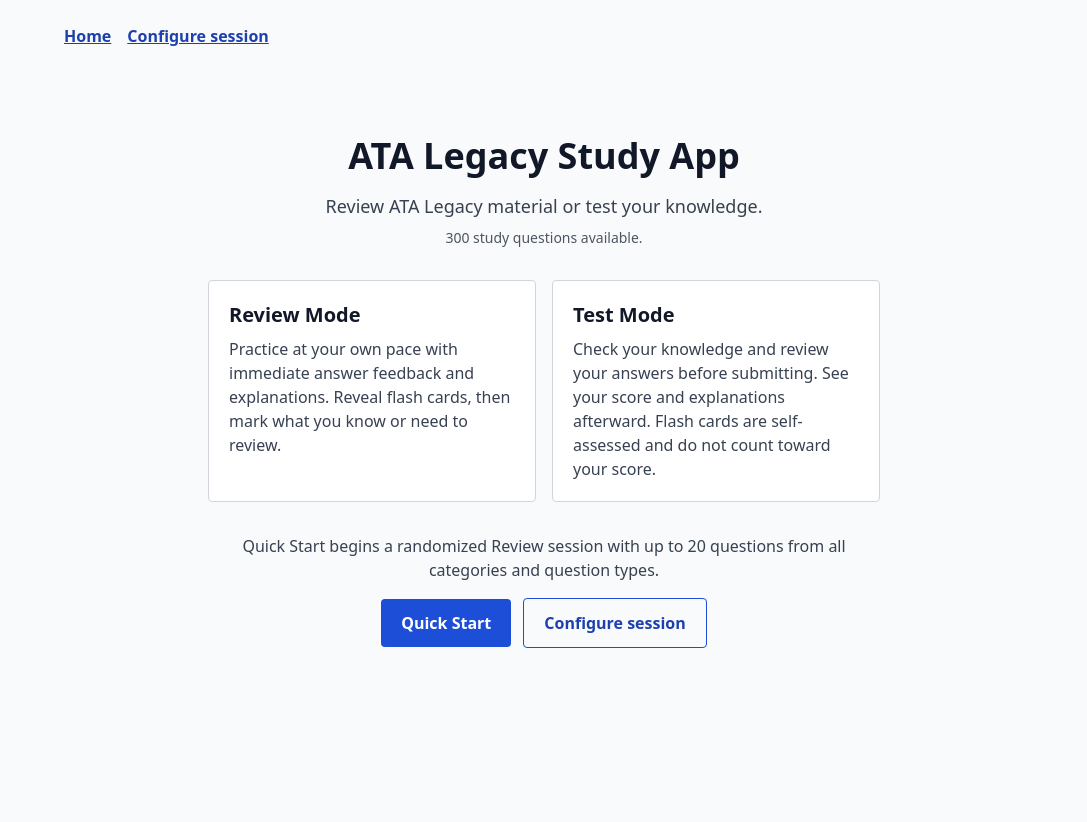
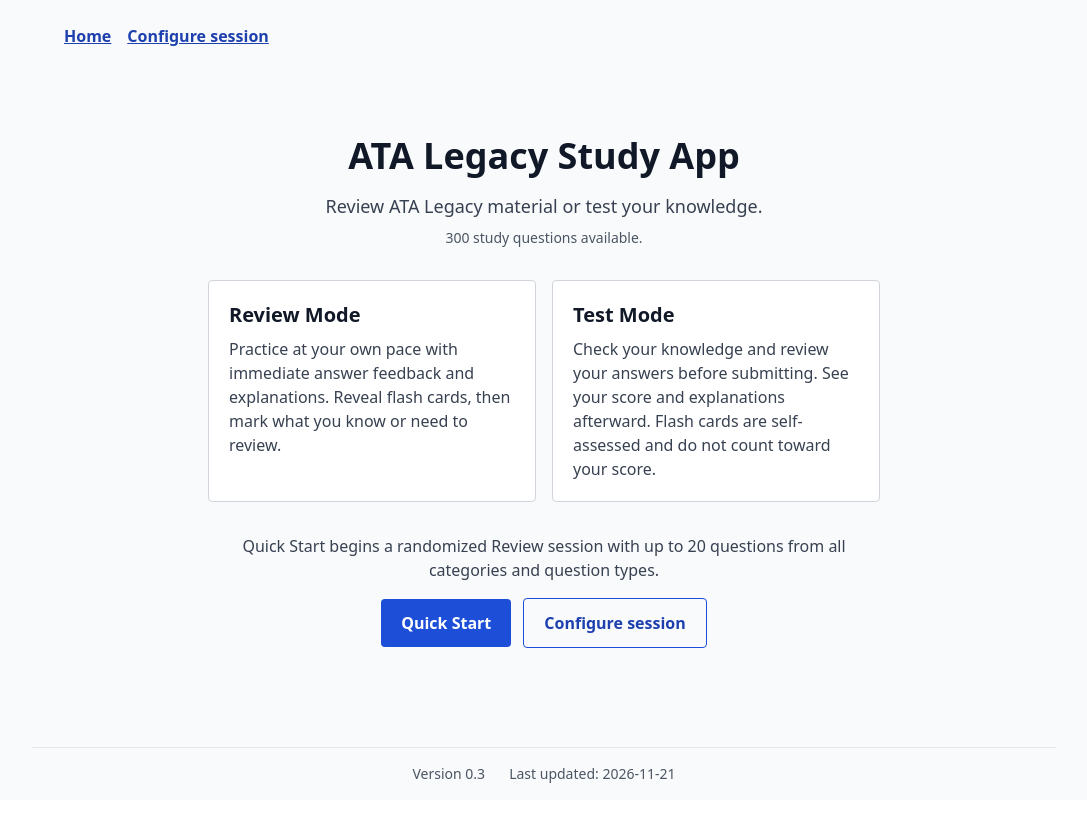
Before and after one commit to sbobcat/atalegacy-studyapp, a React (Vite) app: page / in a window 1280 px wide. Shown: the top 822 px of the page, without its empty margins (96-1183 px from the left). After the commit the page ends 800 px from the top, so only its background shows below. Built offline with nearby package versions, Linux system fonts and the light colour scheme.

Commit message:
feat/20-application-version - added application versioning (#28)
Co-authored-by: Stephen Heverin <stephen@heverein.com>

```diff
--- a/package.json
+++ b/package.json
@@ -1,7 +1,7 @@
 {
   "name": "atalegacy-studyapp",
   "private": true,
-  "version": "0.1.0",
+  "version": "0.3.0",
   "type": "module",
   "scripts": {
     "dev": "vite",
--- a/src/App.tsx
+++ b/src/App.tsx
@@ -48,9 +48,9 @@ function App() {
   }, [hash])
 
   return (
-    <div className="min-h-screen bg-gray-50 text-gray-900">
+    <div className="flex min-h-screen flex-col bg-gray-50 text-gray-900">
       <SkipNavLink />
-      <header className="mx-auto max-w-5xl px-4 pt-4 sm:px-8">
+      <header className="mx-auto w-full max-w-5xl px-4 pt-4 sm:px-8">
         <nav aria-label="Main navigation" className="flex flex-wrap gap-4">
           <a href="#/" aria-current={route === '#/' ? 'page' : undefined}
             className="rounded py-2 font-semibold text-blue-800 underline">Home</a>
@@ -75,12 +75,18 @@ function App() {
           </div>
         </div>
       )}
-      <main id="main-content" tabIndex={-1} className="mx-auto min-h-screen max-w-5xl p-4 sm:p-8">
+      <main id="main-content" tabIndex={-1} className="mx-auto w-full max-w-5xl flex-1 p-4 sm:p-8">
         <ResetSession key={`reset:${route}`} />
         <ErrorBoundary key={`page:${route}`}>
           <Page />
         </ErrorBoundary>
       </main>
+      <footer className="mx-auto w-full max-w-5xl border-t border-gray-200 px-4 py-4 text-sm text-gray-600 sm:px-8">
+        <div className="flex flex-wrap justify-center gap-x-6 gap-y-1">
+          <p>Version {import.meta.env.VITE_APP_VERSION}</p>
+          <p>Last updated: <time dateTime={import.meta.env.VITE_APP_UPDATED_DATE}>{import.meta.env.VITE_APP_UPDATED_DATE}</time></p>
+        </div>
+      </footer>
     </div>
   )
 }
--- a/vite.config.js
+++ b/vite.config.js
@@ -1,12 +1,18 @@
 import { defineConfig } from "vite";
 import react from "@vitejs/plugin-react";
 import path from "path";
+import { readFileSync } from "node:fs";
 // Base path for subdirectory hosting (e.g. GitHub Pages).
 // Set VITE_BASE_PATH to '/' for local root hosting.
 const base = process.env.VITE_BASE_PATH ?? "/atalegacy-studyapp/";
+const { version } = JSON.parse(readFileSync(new URL("./package.json", import.meta.url), "utf8"));
 // https://vitejs.dev/config/
 export default defineConfig({
   base,
+  define: {
+    "import.meta.env.VITE_APP_VERSION": JSON.stringify(version.split(".").slice(0, 2).join(".")),
+    "import.meta.env.VITE_APP_UPDATED_DATE": JSON.stringify(new Date().toISOString().slice(0, 10)),
+  },
   plugins: [react()],
   resolve: {
     alias: {
--- a/vite.config.ts
+++ b/vite.config.ts
@@ -1,14 +1,20 @@
 import { defineConfig } from "vite";
 import react from "@vitejs/plugin-react";
 import path from "path";
+import { readFileSync } from "node:fs";
 
 // Base path for subdirectory hosting (e.g. GitHub Pages).
 // Set VITE_BASE_PATH to '/' for local root hosting.
 const base = process.env.VITE_BASE_PATH ?? "/atalegacy-studyapp/";
+const { version } = JSON.parse(readFileSync(new URL("./package.json", import.meta.url), "utf8"));
 
 // https://vitejs.dev/config/
 export default defineConfig({
   base,
+  define: {
+    "import.meta.env.VITE_APP_VERSION": JSON.stringify(version.split(".").slice(0, 2).join(".")),
+    "import.meta.env.VITE_APP_UPDATED_DATE": JSON.stringify(new Date().toISOString().slice(0, 10)),
+  },
   plugins: [react()],
   resolve: {
     alias: {
```
Also changed, not shown: src/vite-env.d.ts (added, +8 -0 lines), 3 other files (tests, documents, lock files or other folders).
